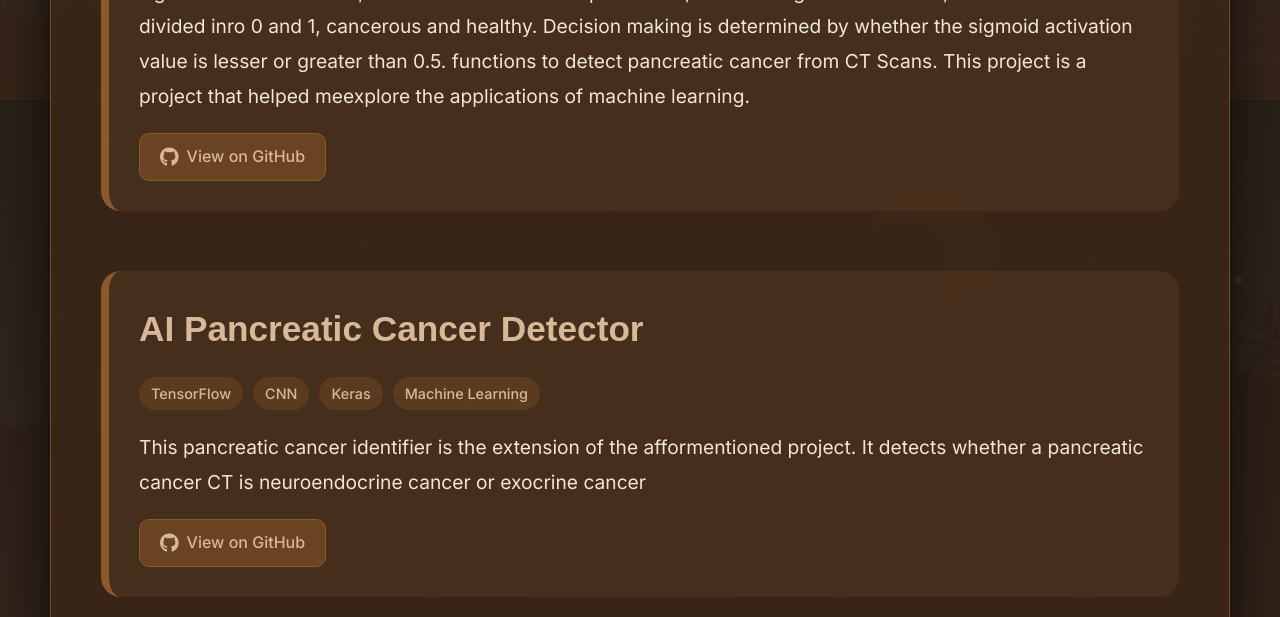
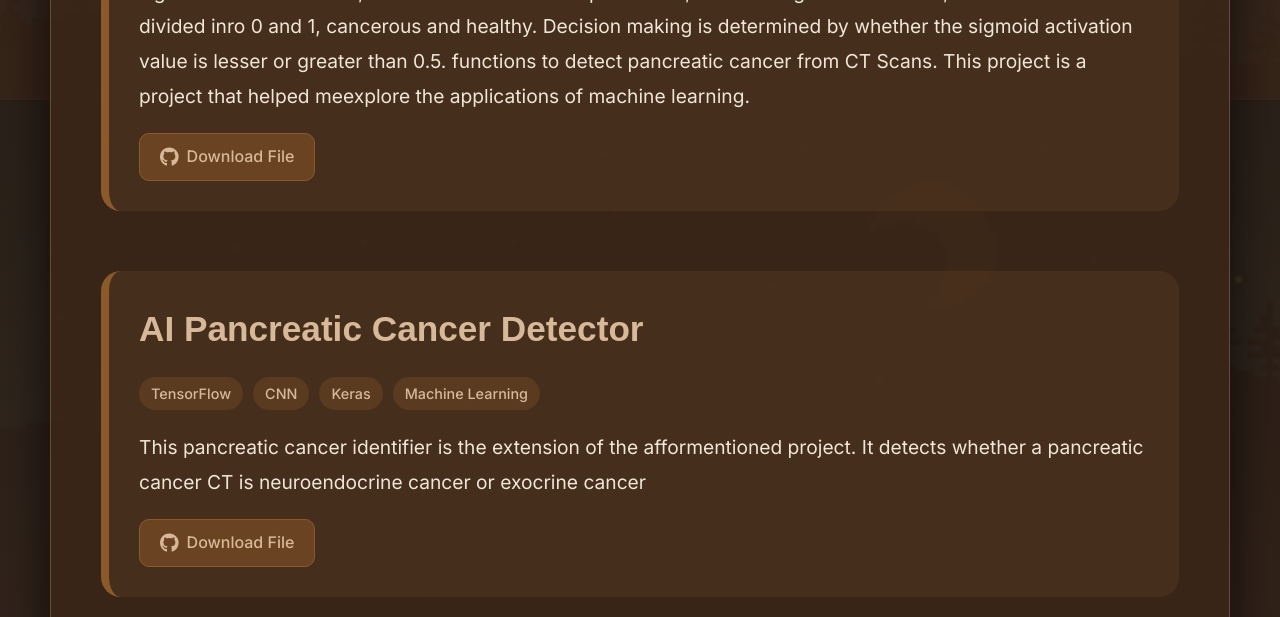
Before and after one commit to acetide/Chris-s-Repository, a plain HTML site: page index.html in a window 1280 px wide. Shown: the part 2300-2917 px from the top of the page. Drawn offline with Linux system fonts and the light colour scheme; a web font is replaced by a local one.

Commit message:
Update index.html

```diff
--- a/index.html
+++ b/index.html
@@ -581,7 +581,7 @@
                     </p>
                     <a href="https://drive.google.com/drive/folders/1Bai5Q66fmpVSz6YX926WFrO4fzau3Frg?usp=sharing" class="github-link" target="_blank">
                         <i class="fab fa-github github-icon"></i>
-                        View on GitHub
+                        Download File
                     </a>
 
 
@@ -600,7 +600,7 @@
                     </p>
                     <a href="https://github.com/acetide/pancreatic_cancer_identifier" class="github-link" target="_blank">
                         <i class="fab fa-github github-icon"></i>
-                        View on GitHub
+                        Download File
                     </a>
 
 
```
